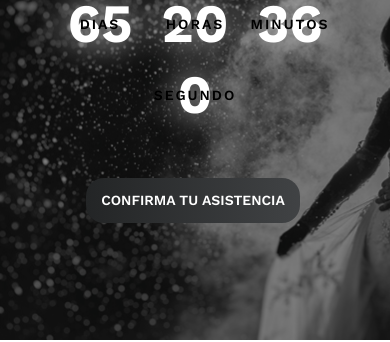
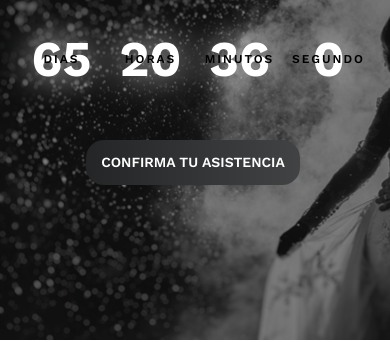
Before and after one commit to LuisTob0n/selene, a plain HTML site: page index.html in a window 390 px wide. Shown: the part 260-602 px from the top of the page. Drawn offline with nearby package versions, Linux system fonts and the light colour scheme.

Commit message:
Pre Alpha v0.0.3 Correccion pantallas peque

```diff
--- a/css/style.css
+++ b/css/style.css
@@ -1040,24 +1040,24 @@ form label {
   }
 
   .simply-countdown > .simply-section {
-    width: 71px;
-    height: 71px;
+    width: 65px;
+    height: 65px;
     margin: 0 12px;
  }
 
  .simply-countdown > .simply-section > div {
-    width: 71px;
-    height: 71px;
+    width: 65px;
+    height: 65px;
  }
 
  .simply-countdown > .simply-section .simply-amount {
-    font-size: 54px;
+    font-size: 50px;
     margin-bottom: 0;
     line-height: 0;
  }
 
  .simply-countdown > .simply-section .simply-word {
-    font-size: 14px;
+    font-size: 12px;
     font-weight: 600;
     letter-spacing: 2px;
     margin-top: 0;
--- a/index.html
+++ b/index.html
@@ -8,7 +8,7 @@
 		<meta name="description" content="Acompáñanos en la celebración de nuestra boda. Toda la información sobre el evento, ubicación y confirmación de asistencia." />
 		<title>Selene ❤️ Cristian</title>
 		<link rel="stylesheet" href="https://cdnjs.cloudflare.com/ajax/libs/font-awesome/6.4.0/css/all.min.css">
-		<link rel="icon" href="images/Icono.png" type="image/x-icon">
+		<link rel="icon" href="images/Icono2.png" type="image/x-icon">
 
 
 		<!-- Facebook and Twitter integration WIP-->
@@ -75,7 +75,7 @@
 								<h1>Selene &amp; Cristian</h1>
 								<h2>Nos vamos a casar… y no sería lo mismo sin ti.</h2>
 								<div class="simply-countdown simply-countdown-one"></div>
-								<p><a href="#" class="btn btn-default btn-sm">Confirma tu asistencia</a></p>
+								<a href="https://forms.gle/mLhhVq44VhAQa6qN8" class="btn btn-default btn-sm" target="_blank" rel="noopener noreferrer"> Confirma tu asistencia</a>
 							</div>
 						</div>
 					</div>
```
Also changed, not shown: images/Icono2.png (added), images/Icono3.png (added).
